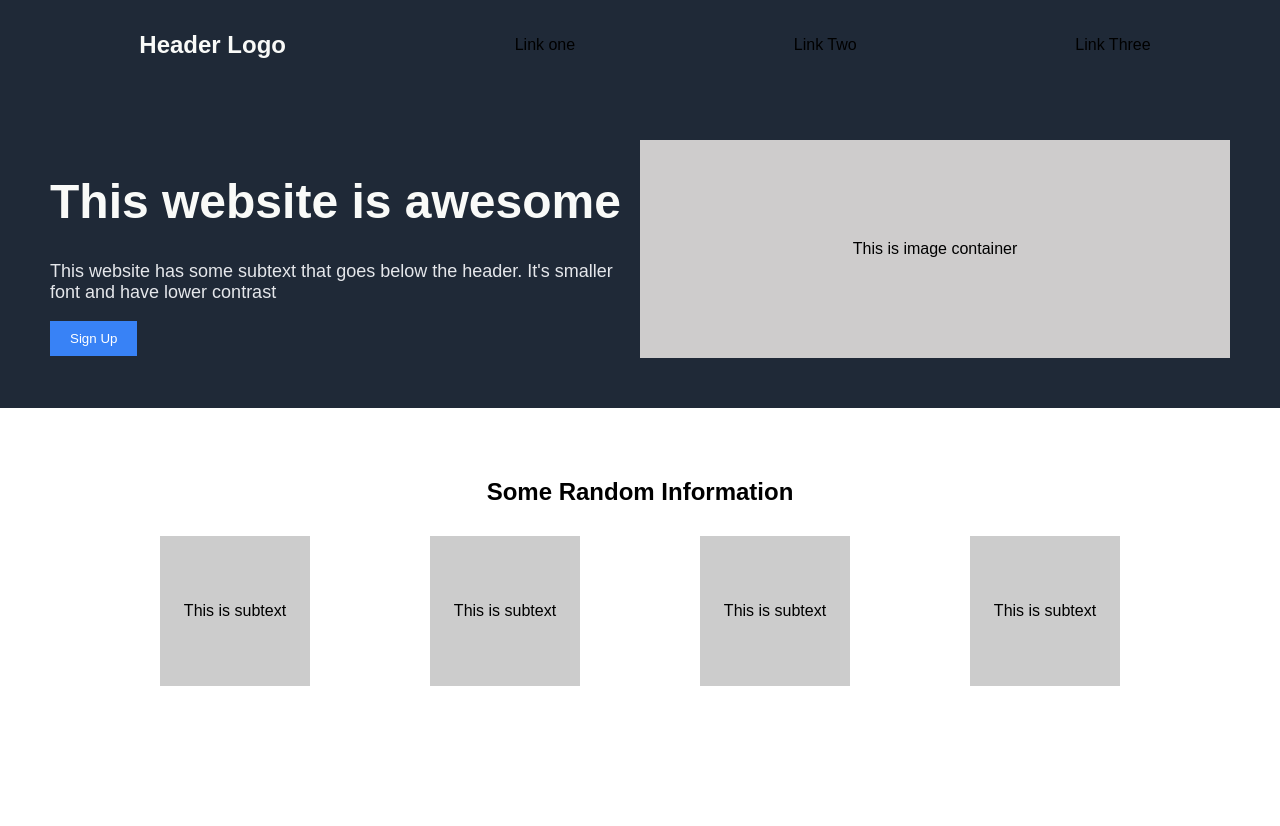
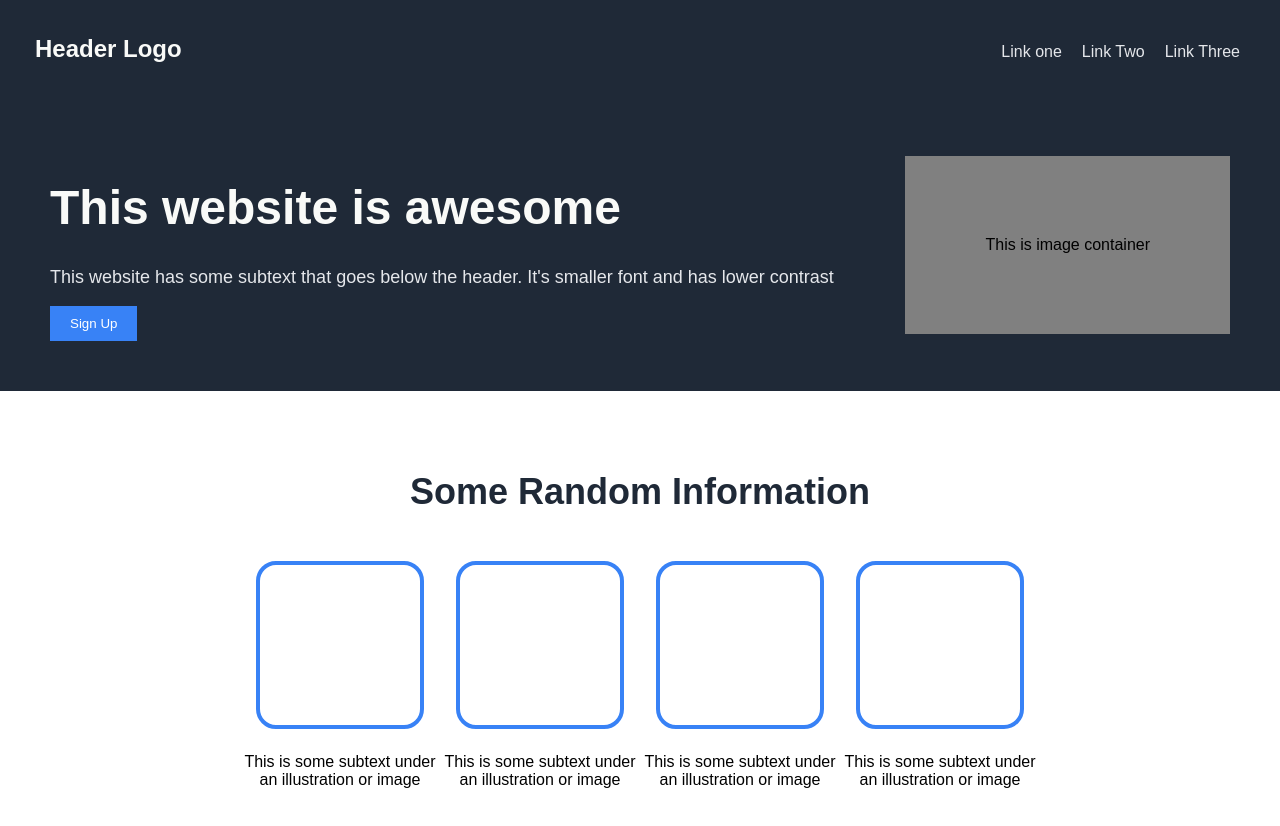
Before and after one commit to fikrim1109/Landing-Page, a plain HTML site: page index.html in a window 1280 px wide. Before the commit the page ends 800 px from the top, so only its background shows below. Drawn offline with Linux system fonts and the light colour scheme.

Commit message:
ubah beberapa nama class

```diff
--- a/index.html
+++ b/index.html
@@ -9,17 +9,18 @@
 <body>
     <header>
         <div id="header-logo">Header Logo</div>
-        <p id="link-one">Link one</p>
-        <p id="link-two">Link Two</p>
-        <p id="link-three">Link Three</p>
-        </ul>
+        <div id="header-links">
+            <p id="link-one">Link one</p>
+            <p id="link-two">Link Two</p>
+            <p id="link-three">Link Three</p>
+        </div>
     </header>
 
     <div class="hero">
         <div class="hero-text">
             <h1>This website is awesome</h1>
             <p>This website has some subtext that goes below the header.
-            It's smaller font and have lower contrast</p>
+            It's smaller font and has lower contrast</p>
             <button id="signup-button">Sign Up</button>
         </div>
         <div class="hero-container">
@@ -30,16 +31,25 @@
         <h2>Some Random Information</h2>
         <div class="placeholder-horizontal">
             <div class="placeholder">
-                <p>This is subtext</p>
+                <div class="square"></div>
+                <p>This is some subtext under an illustration or image</p>
             </div>
+
             <div class="placeholder">
-                <p>This is subtext</p>
+                <div class="square"></div>
+                <p>This is some subtext under an illustration or image</p>
             </div>
+
             <div class="placeholder">
-                <p>This is subtext</p>
+                <div class="square"></div>
+                <p>This is some subtext under an illustration or image</p>
             </div>
+
             <div class="placeholder">
-                <p>This is subtext</p>
+                <div class="square"></div>
+                <p>This is some subtext under an illustration or image</p>
             </div>
         </div>
     </div>
+</body>
+</html>
--- a/style.css
+++ b/style.css
@@ -6,8 +6,8 @@ body {
 
 header {
   display: flex;
-    justify-content: space-around;
-    align-items: center;
+  justify-content: space-between; /* Mengganti space-evenly menjadi space-between */
+  align-items: baseline;
   padding: 20px;
   background-color: #1F2937;
 }
@@ -15,7 +15,7 @@ body {
 #header-logo {
   font-size: 24px;
   color: #F9FAF8;
-    padding: 10px;
+  padding: 15px;
   font-weight: bold;
 }
 
@@ -34,7 +34,7 @@ body {
 
 .hero {
   display: flex;
-    justify-content: space-between;
+  justify-content: space-between; /* Mengganti space-evenly menjadi space-between */
   align-items: center;
   padding: 50px;
   background-color: #1F2937;
@@ -65,14 +65,11 @@ body {
 }
 
 .hero-container {
-    flex: 1;
-    text-align: center;
-  }
-
-  #image-container {
-    background-color: #cecccc;
-    padding: 100px;
-    text-align: center;
+  display: flex;
+  background-color: gray;
+  align-items: center;
+  justify-content: center;
+  padding: 80px;
 }
 
 .information {
@@ -81,26 +78,32 @@ body {
   background-color: #ffffff;
 }
 
-  .section h2 {
+.information h2 {
   font-size: 36px;
-    font-weight: bolder;
+  font-weight: bold;
   color: #1F2937;
-  }
-
-  .placeholder {
-    width: 150px;
-    height: 150px;
-    background-color: #ccc;
-    margin: 10px;
-    text-align: center;
-    display: flex;
-    flex-direction: column;
-    justify-content: center;
 }
 
 .placeholder-horizontal {
   display: flex;
-    justify-content: space-evenly;
+  justify-content: center;
   align-items: center;
   flex-wrap: wrap;
+  margin: 3em 0 6em 0;
 }
+
+.placeholder {
+  text-align: center;
+  max-width: 200px;
+  display: flex;
+  flex-direction: column;
+  align-items: center;
+  gap: .5em;
+}
+
+.square {
+  border: 4px solid #3882F6;
+  border-radius: 20px;
+  width: 160px;
+  height: 160px;
+}
```
Lines whose indentation alone changed are shown as unchanged.
